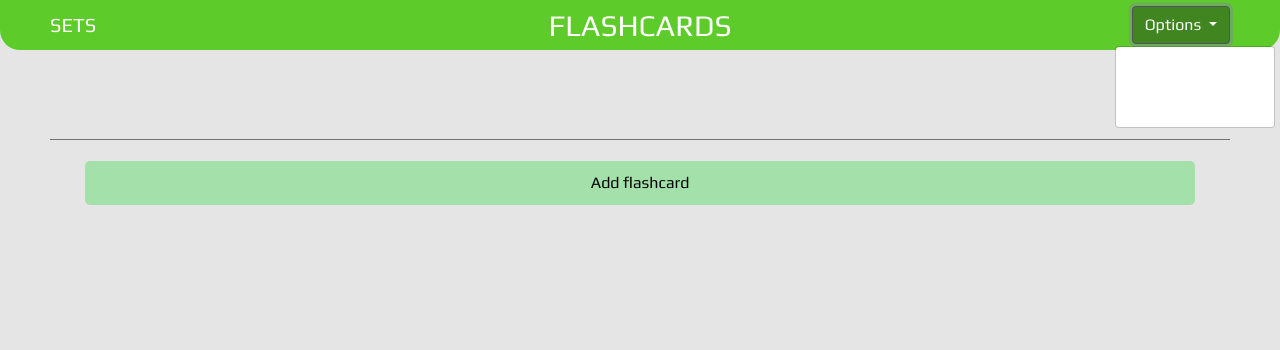
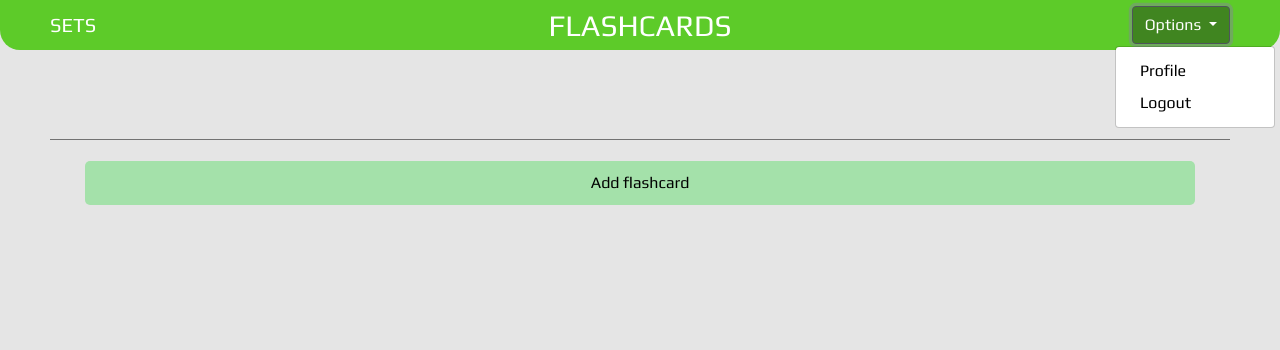
Before and after one commit to paka95/Fiszki, a Flask app: page /flashcards/1 in a window 1280 px wide, after a click on "Options". Shown: the top 350 px of the page. Run offline with Flask 2, Linux system fonts and the light colour scheme; the visitor is signed in with stand-in values (Sample User, id 1); data that the repository does not hold is empty; some libraries are stand-ins or nearby versions.

Commit message:
improved styles

```diff
--- a/website/static/styles.css
+++ b/website/static/styles.css
@@ -478,8 +478,9 @@ background: green;
 
   .card {
     max-width: 400px;
-    width: 300px;
-    border: 1px solid #ccc;
+    width: 400px;
+    border: 1px solid rgb(204, 204, 204);
+    border-radius: 10px;
     padding: 100px;
     margin: 60px auto;
     position: relative;
--- a/website/templates/layout.html
+++ b/website/templates/layout.html
@@ -21,8 +21,8 @@
                 </a>
 
                 <div class="dropdown-menu" aria-labelledby="dropdownMenuLink">
-                  <a class="dropdown-item" href="/account">Profile</a>
-                  <a class="dropdown-item" href="/logout">Logout</a>
+                  <a class="dropdown-item" style="color: black" href="/account">Profile</a>
+                  <a class="dropdown-item" style="color: black" href="/logout">Logout</a>
                 </div>
               </div>
               {% endblock %}
```
Also changed, not shown: 1 other file.
